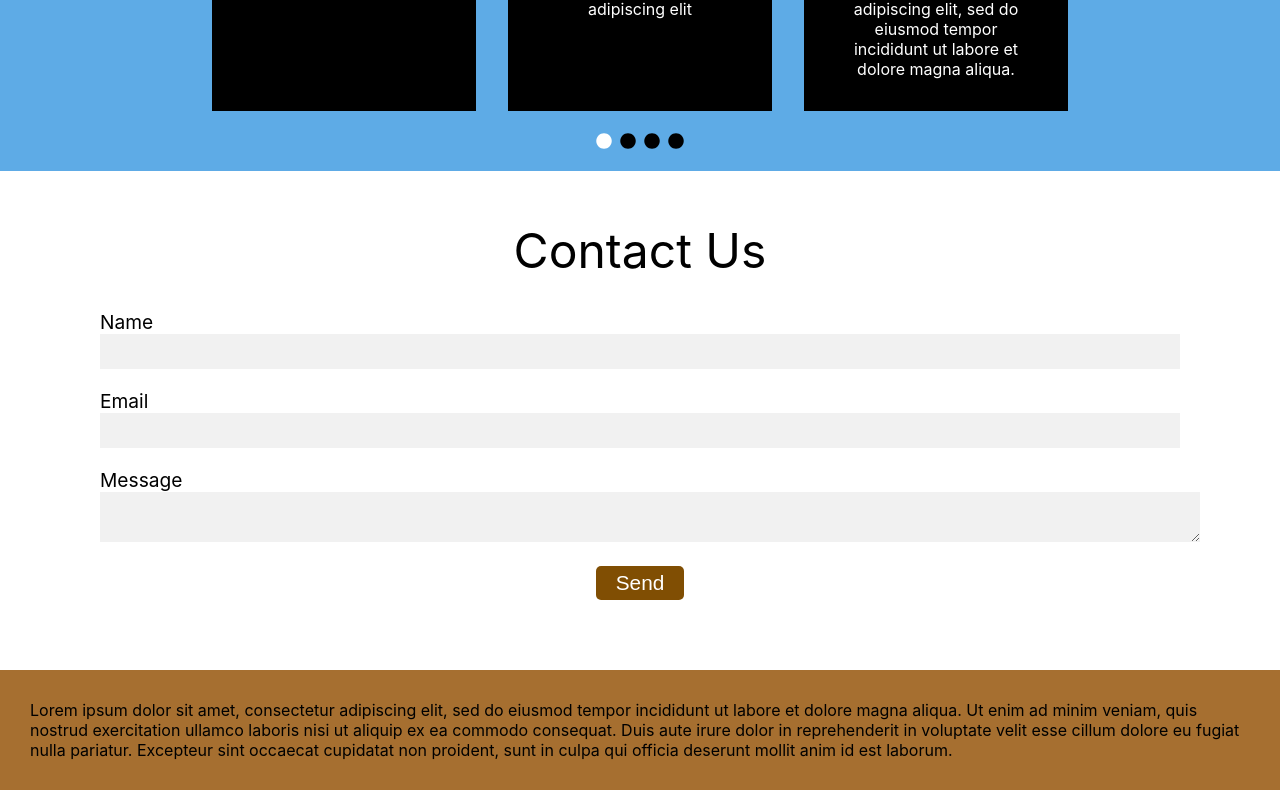
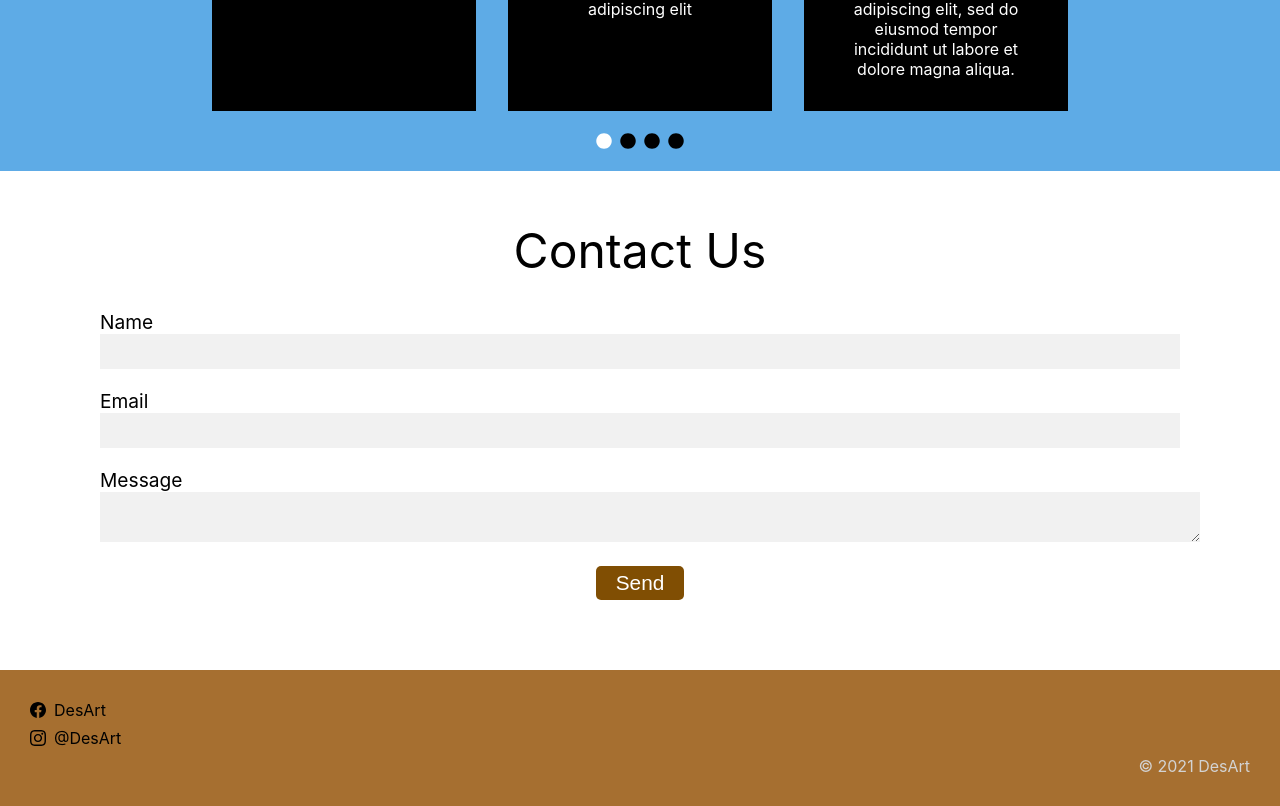
Before and after one commit to ayangd/DesArt, a React (Create React App) app in the folder frontend/: page /home in a window 1280 px wide. Shown: the part 1016-1822 px from the top of the page. Built offline with nearby package versions, Linux system fonts and the light colour scheme.

Commit message:
Modify footer

```diff
--- a/frontend/src/component/footer.js
+++ b/frontend/src/component/footer.js
@@ -1,11 +1,31 @@
 import { createUseStyles } from "react-jss";
+import FacebookLogo from '../icons/facebook.svg';
+import InstagramLogo from '../icons/instagram.svg';
 
 const useStyles = createUseStyles({
     footerContainer: {
         display: 'flex',
         background: '#a66f30',
-        alignItems: 'center',
+        flexDirection: 'column',
         padding: '30px',
+    },
+    socialMedia: {
+        display: 'flex',
+        flexDirection: 'column',
+        '& > div': {
+            display: 'flex',
+            alignItems: 'center',
+            marginBottom: '8px',
+            '& > img': {
+                maxHeight: '1em',
+                maxWidth: '1em',
+                marginRight: '8px',
+            },
+        },
+    },
+    copyright: {
+        textAlign: 'right',
+        color: 'lightgray',
     },
 });
 
@@ -14,8 +34,12 @@ function Footer() {
 
     return (
         <div className={classes.footerContainer}>
-            <div>
-            Lorem ipsum dolor sit amet, consectetur adipiscing elit, sed do eiusmod tempor incididunt ut labore et dolore magna aliqua. Ut enim ad minim veniam, quis nostrud exercitation ullamco laboris nisi ut aliquip ex ea commodo consequat. Duis aute irure dolor in reprehenderit in voluptate velit esse cillum dolore eu fugiat nulla pariatur. Excepteur sint occaecat cupidatat non proident, sunt in culpa qui officia deserunt mollit anim id est laborum.
+            <div className={classes.socialMedia}>
+                <div><img src={FacebookLogo} alt="facebook" />DesArt</div>
+                <div><img src={InstagramLogo} alt="instagram" />@DesArt</div>
+            </div>
+            <div className={classes.copyright}>
+                © 2021 DesArt
             </div>
         </div>
     );
```
Also changed, not shown: frontend/src/icons/facebook.svg (added), frontend/src/icons/instagram.svg (added).
